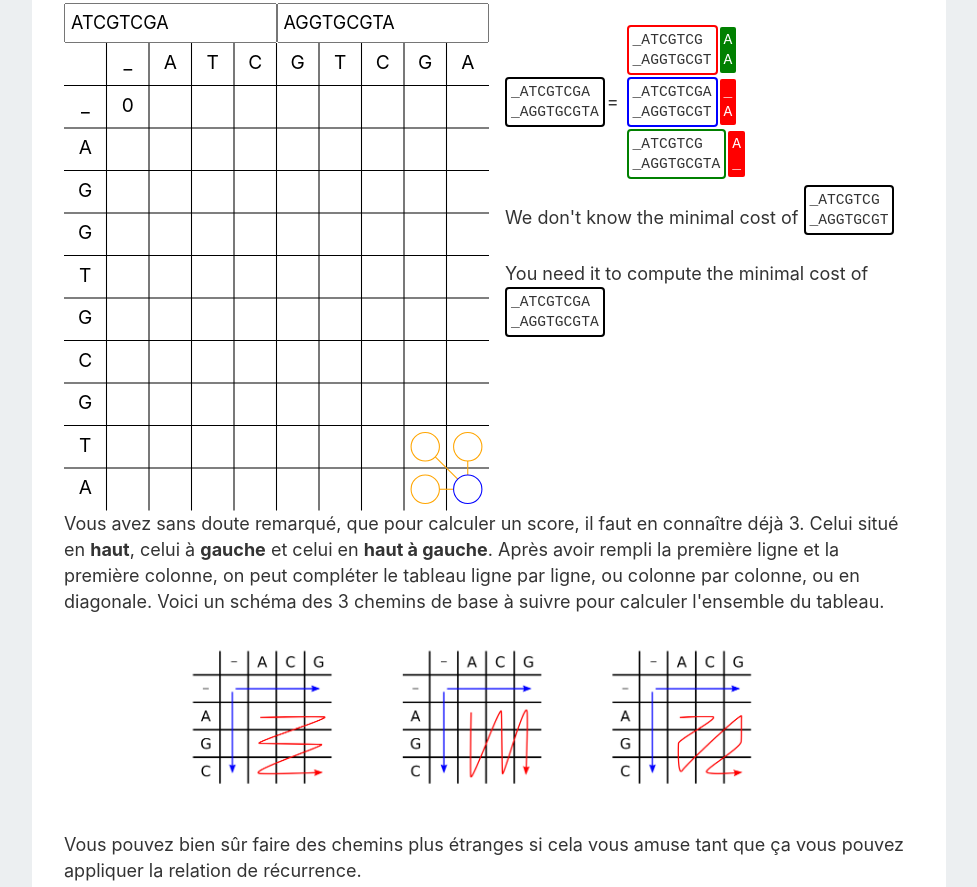
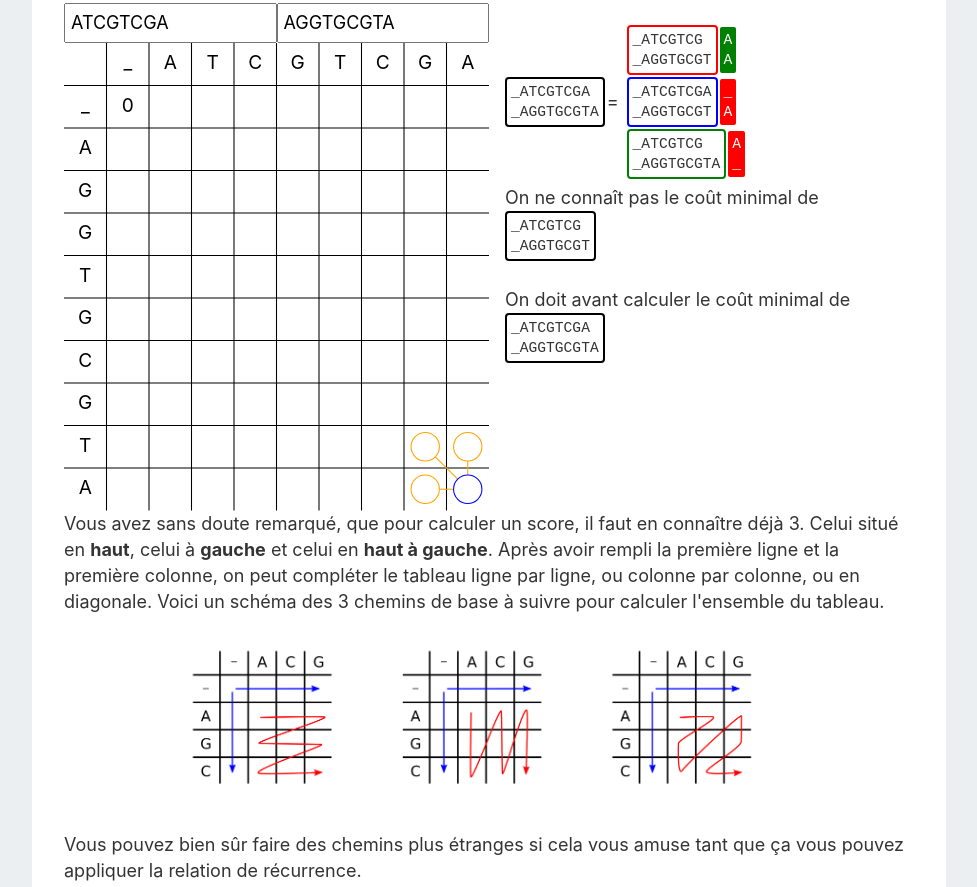
Before and after one commit to alexfauquette/aMathJourney, a Gatsby site: page /dynamic-programming/fr in a window 1280 px wide. Shown: the part 8798-9685 px from the top of the page, without its empty margins (151-1128 px from the left). Built offline with nearby package versions, Linux system fonts and the light colour scheme; Gatsby itself is replaced by a stand-in of ours.

Commit message:
add translation

```diff
--- a/src/components/DynamicProgram/atoms/RecurrenceExplanation/index.js
+++ b/src/components/DynamicProgram/atoms/RecurrenceExplanation/index.js
@@ -9,7 +9,15 @@ import {
 } from "src/components/DynamicProgram/atoms/Solutions"
 import { getCost } from "../RecurrenceRelation"
 
-const RecurrenceExplanation = ({ subWord1, subWord2, values, subStep }) => {
+import withTranslation from "../../translation"
+
+const RecurrenceExplanation = ({
+  subWord1,
+  subWord2,
+  values,
+  subStep,
+  translation,
+}) => {
   subStep = subStep || PRESENT
 
   const key = `${subWord1}-${subWord2}`
@@ -59,14 +67,15 @@ const RecurrenceExplanation = ({ subWord1, subWord2, values, subStep }) => {
       {computationProblem ? (
         <>
           <p>
-            We don't know the minimal cost of{" "}
+            {translation.we_dont_know}
+
             <Words
               word1={computationProblem.subSolution1}
               word2={computationProblem.subSolution2}
             />
           </p>
           <p>
-            You need it to compute the minimal cost of{" "}
+            {translation.we_need}
             <Words word1={subWord1} word2={subWord2} />
           </p>
         </>
@@ -101,4 +110,4 @@ const RecurrenceExplanation = ({ subWord1, subWord2, values, subStep }) => {
     </div>
   )
 }
-export default RecurrenceExplanation
+export default withTranslation(RecurrenceExplanation)
--- a/src/components/DynamicProgram/explanations/FullAlgo/index.js
+++ b/src/components/DynamicProgram/explanations/FullAlgo/index.js
@@ -16,6 +16,8 @@ import Links, {
   fillLinksWithPaths,
 } from "src/components/DynamicProgram/atoms/Links"
 
+import withTranslation from "../../translation"
+
 const MAX_NUMBER_OF_SOLUTION_TO_DISPLAY = 10
 
 const nextHorizontal = (subWord1, subWord2, word1, word2) => {
@@ -33,7 +35,7 @@ const nextVertical = (subWord1, subWord2, word1, word2) => {
   return null
 }
 
-const FullAlgo = ({ startWord1, startWord2 }) => {
+const FullAlgo = ({ startWord1, startWord2, translation, lang }) => {
   const [word1, setWord1] = useState(startWord1)
   const [word2, setWord2] = useState(startWord2)
   const [subWord1, setSubWord1] = useState(`_`)
@@ -125,13 +127,14 @@ const FullAlgo = ({ startWord1, startWord2 }) => {
               subWord1={subWord1}
               subWord2={subWord2}
               values={values}
+              lang={lang}
             />
           )}
         </div>
       </div>
-      <button onClick={next}>Next</button>
+      <button onClick={next}>{translation.next}</button>
     </>
   )
 }
 
-export default FullAlgo
+export default withTranslation(FullAlgo)
--- a/src/components/DynamicProgram/explanations/InteractiveRecurrence/index.js
+++ b/src/components/DynamicProgram/explanations/InteractiveRecurrence/index.js
@@ -11,7 +11,7 @@ import classes from "./styles.module.scss"
 import RecurrenceRelation from "src/components/DynamicProgram/atoms/RecurrenceRelation"
 import RecurrenceExplanation from "src/components/DynamicProgram/atoms/RecurrenceExplanation"
 
-const InteractiveRecurrence = ({ startWord1, startWord2 }) => {
+const InteractiveRecurrence = ({ startWord1, startWord2, lang }) => {
   const [word1, setWord1] = useState(startWord1)
   const [word2, setWord2] = useState(startWord2)
   const [subWord1, setSubWord1] = useState(`_${startWord1}`)
@@ -61,6 +61,7 @@ const InteractiveRecurrence = ({ startWord1, startWord2 }) => {
           subWord1={subWord1}
           subWord2={subWord2}
           values={values}
+          lang={lang}
         />
       </div>
     </div>
--- /dev/null
+++ b/src/components/DynamicProgram/translation.js
@@ -0,0 +1,23 @@
+import React from "react"
+
+const translation = {
+  fr: {
+    next: "Suivant",
+    we_dont_know: "On ne connaît pas le coût minimal de ",
+    we_need: "On doit avant calculer le coût minimal de ",
+  },
+  en: {
+    next: "Next",
+    we_dont_know: "We don't know the minimal cost of ",
+    we_need: "You before need it to compute the minimal cost of ",
+  },
+}
+const withTranslation = PassedComponent => ({ lang, ...props }) => (
+  <PassedComponent
+    translation={translation[lang || "en"]}
+    lang={lang}
+    {...props}
+  />
+)
+
+export default withTranslation
--- a/src/pages/dynamic-programming/fr.js
+++ b/src/pages/dynamic-programming/fr.js
@@ -369,7 +369,7 @@ const Page = () => {
         voir à quel <strong>sous-problème</strong> correspond cette case.
       </p>
 
-      <InteractiveGrid startWord1="ABCDEFGHIJ" startWord2="DEFGH" />
+      <InteractiveGrid startWord1="ABCDEFGHIJ" startWord2="DEFGH" lang="fr" />
 
       <h2>Relation de récurrence nouvelle version</h2>
       <p>
@@ -398,7 +398,11 @@ const Page = () => {
         d'appliquer la relation. Si toutes les informations sont présentes, la
         relation de récurrence sera calculée.
       </p>
-      <InteractiveRecurrence startWord1="ATCGTCGA" startWord2="AGGTGCGTA" />
+      <InteractiveRecurrence
+        startWord1="ATCGTCGA"
+        startWord2="AGGTGCGTA"
+        lang="fr"
+      />
       <p>
         Vous avez sans doute remarqué, que pour calculer un score, il faut en
         connaître déjà 3. Celui situé en <strong>haut</strong>, celui à{" "}
@@ -441,7 +445,7 @@ const Page = () => {
         effet, il n'y a pas forcément un seul alignement optimal, il peut y en
         avoir plusieurs. Et cet algorithm les donne tous.
       </p>
-      <FullAlgo startWord1="ACGTCATC" startWord2="ATGCGGC" />
+      <FullAlgo startWord1="ACGTCATC" startWord2="ATGCGGC" lang="fr" />
     </Layout>
   )
 }
```
